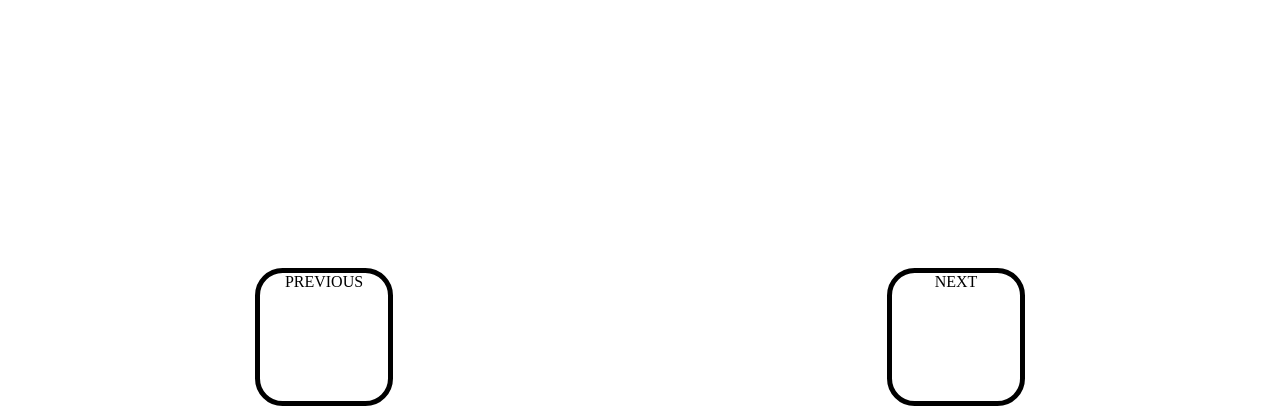
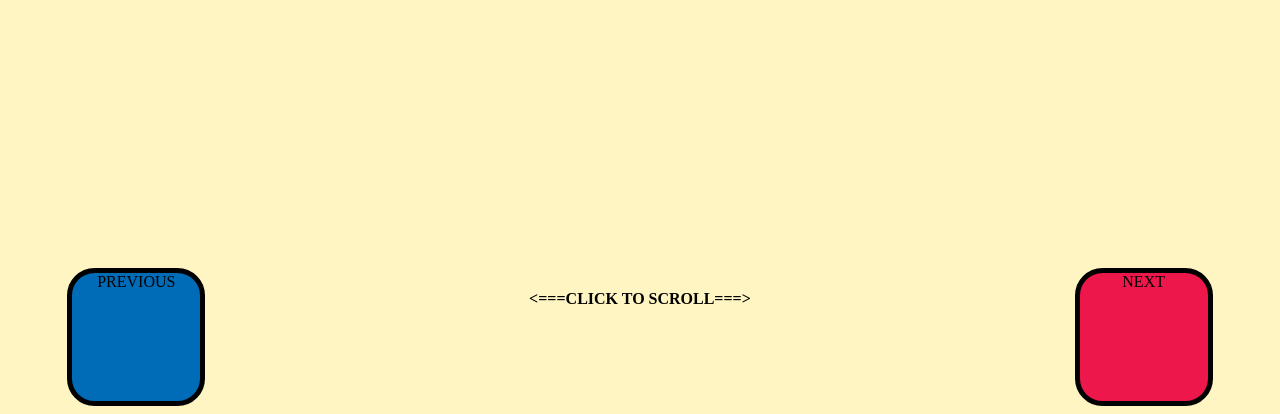
Before and after one commit to clarkej91/clarkej91.github.io, a plain HTML site: page index.html in a window 1280 px wide. Shown: the part 401-815 px from the top of the page. Drawn offline with nearby package versions, Linux system fonts and the light colour scheme; no server answers.

Commit message:
responsive

```diff
--- a/app.js
+++ b/app.js
@@ -5,6 +5,7 @@ $(() => {
       $('.carmelo').hide();
       $('.baker').hide();
       $('.jabari').hide();
+      $('.nbaImage').hide();
 
 const players = []
 
@@ -18,6 +19,8 @@ const players = []
     const $li = $('<li>')
     $li.append(randomPlayers)
     $('.players').append($li)
+
+    $('.nbaImage').hide();
 
     if(randomPlayers == 'Player: Ike Anigbogu'){
       $('.ike').show();
@@ -111,7 +114,7 @@ const players = []
 
 $.ajax(
   {
-    url: 'https://www.balldontlie.io/api/v1/players?per_page=10',
+    url: 'https://www.balldontlie.io/api/v1/players?per_page=5',
     success: (data) => {
       for(let i = 0; i < data.data.length; i ++){
       if(data.data[i].team.full_name){
@@ -120,6 +123,5 @@ $.ajax(
       }
       // console.log(data.data);
     }
-  }
-)
+  })
 })
--- a/index.html
+++ b/index.html
@@ -24,6 +24,7 @@
   <img src="photos/carmelo.png" class="carmelo" alt="Carmelo Anthony">
   <img src="photos/Baker.png" class="baker" alt="Ron Baker">
   <img src="photos/jabari.png" class="jabari" alt="Jabari Bird">
+  <img src="photos/nba image.png" class="nbaImage">
   </div>
   </div>
   <nav>
@@ -36,6 +37,9 @@
   <div class='previous'>
     PREVIOUS
   </div>
+  <div class='h4'>
+  <h4><===CLICK TO SCROLL===></h4>
+</div>
   <div class='next'>
     NEXT
   </div>
--- a/style.css
+++ b/style.css
@@ -35,6 +35,7 @@ hr {
   width: 8em;
   border-radius: 20%;
   border: 5px black solid;
+  background: #ED174C;
   text-align: center;
 }
 .previous {
@@ -42,6 +43,7 @@ hr {
   width: 8em;
   border-radius: 20%;
   border: 5px black solid;
+  background: #006BB6;
   text-align: center;
 }
 .top {
@@ -68,3 +70,26 @@ hr {
 li {
   font-family: 'Cute Font', cursive;
 }
+body {
+  background: white;
+}
+.h4 {
+  display: flex;
+  text-align: center;
+  font-size: 10%;
+  /* border: 1px black solid; */
+}
+
+
+@media (min-width: 600px) {
+  body {
+    background: #FFF5C3;
+  }
+  .h4 {
+    display: flex;
+    justify-content: center;
+    width: 50%;
+    font-size: 1em;
+    /* border: 5px black solid; */
+  }
+}
```
Also changed, not shown: photos/nba image.png (added).
